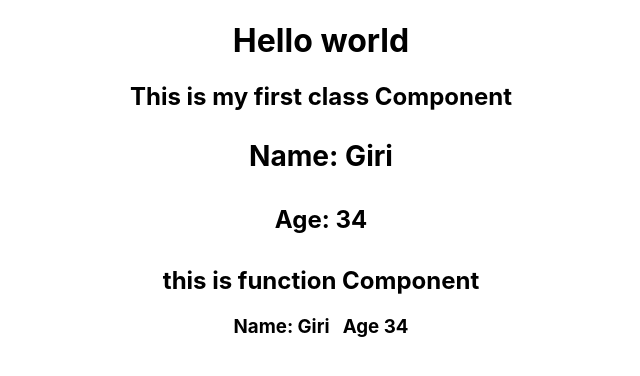
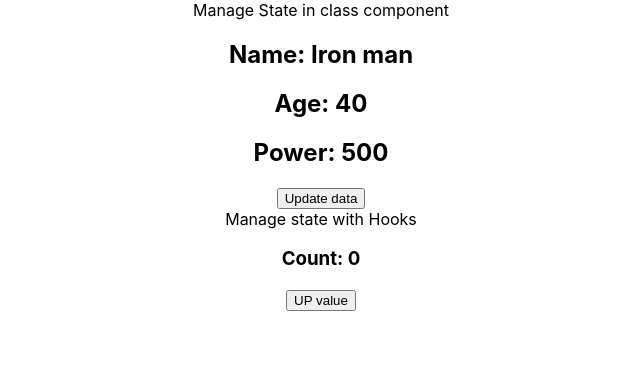
Before and after one commit to Girilaks/learnreact, a React (Create React App) app: page / in a window 1280 px wide. Shown: the top 376 px of the page, without its empty margins (319-959 px from the left). Built offline with nearby package versions, Linux system fonts and the light colour scheme.

Commit message:
manage state in class and funrtional component, hooks

```diff
--- a/src/App.js
+++ b/src/App.js
@@ -1,14 +1,20 @@
 import './App.css';
 import Classcomponent from './components/Classcomponent';
 import Functionalcomponent from './components/Functionalcomponent';
+import ManageStateCC from './components/ManageStateCC';
+import HooksFC from './components/HooksFC';
 
 function App() {
   return (
     <div className="App">
-      <h1>Hello world </h1>
-      <h2><Classcomponent name="Giri" age="34"/></h2>
+      {/* <h2><Classcomponent name="Giri" age="34"/></h2>
 
-      <Functionalcomponent  name="Giri" age="34"/>
+      <Functionalcomponent  name="Giri" age="34"/> */}
+
+      <ManageStateCC/>
+
+      <HooksFC/>
+
     </div>
   );
 }
--- /dev/null
+++ b/src/components/HooksFC.js
@@ -0,0 +1,15 @@
+import React, { useState } from 'react'
+
+function HooksFC() {
+
+    let [count, setCount] = useState(0);
+
+    return (
+        <div>Manage state with Hooks
+            <h3>Count: {count}</h3>
+            <button onClick={() => setCount(count + 1000)}>UP value</button>
+        </div>
+    )
+}
+
+export default HooksFC
--- /dev/null
+++ b/src/components/ManageStateCC.js
@@ -0,0 +1,34 @@
+import React, { Component } from 'react'
+
+class ManageStateCC extends Component {
+
+    constructor(){
+        super();
+        this.state = {
+            name: "Iron man",
+            age: 40,
+            power: 500
+        }
+    }
+
+    changeData = () => {
+        this.setState({ // update local state value
+            name: "Hulk",
+            age: 45,
+            power: 600
+        })
+    }
+
+  render() {
+    return (
+      <div>Manage State in class component
+        <h2> Name: { this.state.name }</h2>
+        <h2> Age: { this.state.age }</h2>
+        <h2> Power: { this.state.power }</h2>
+        <button onClick={this.changeData}> Update data</button>
+      </div>
+    )
+  }
+}
+
+export default ManageStateCC
```
